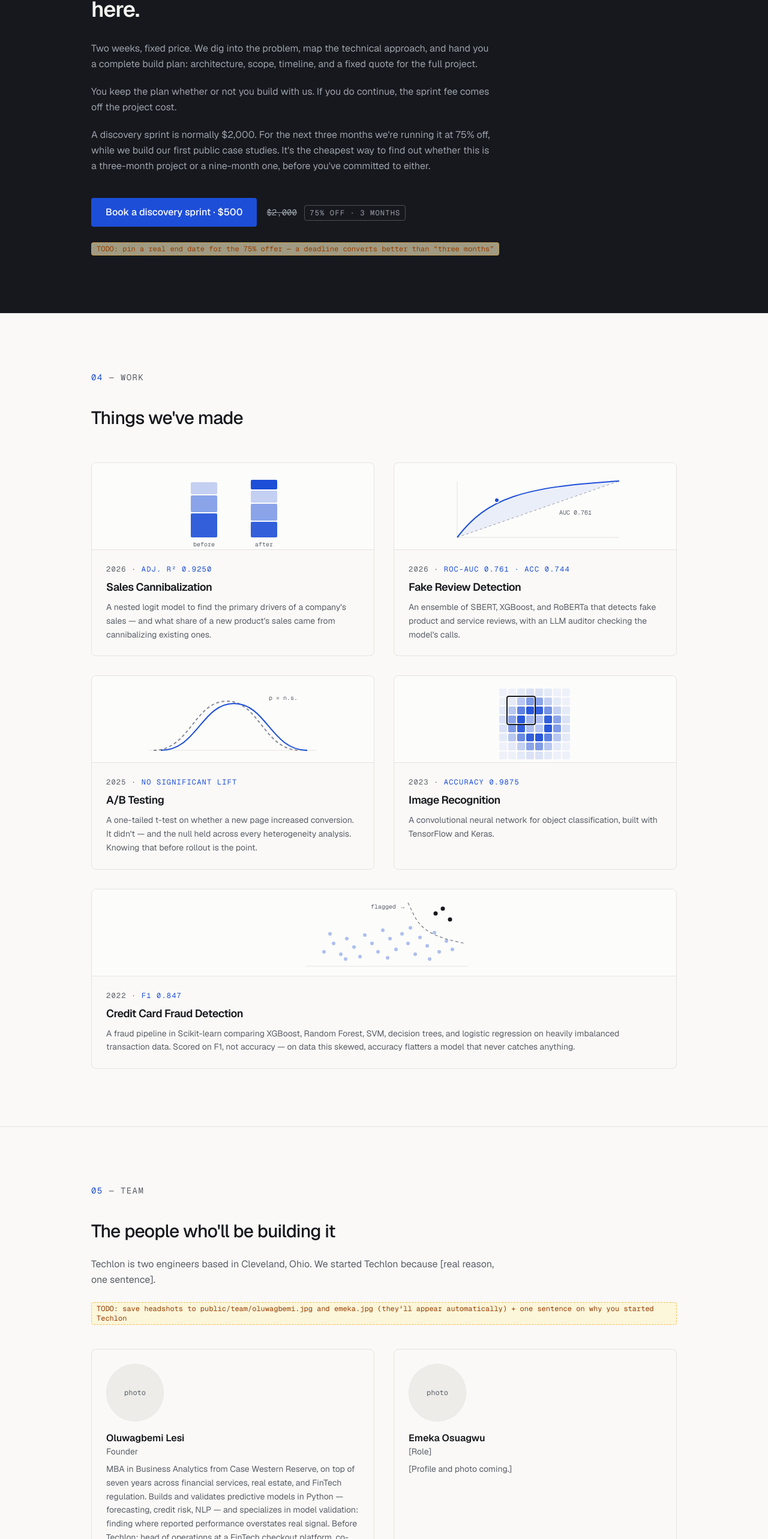
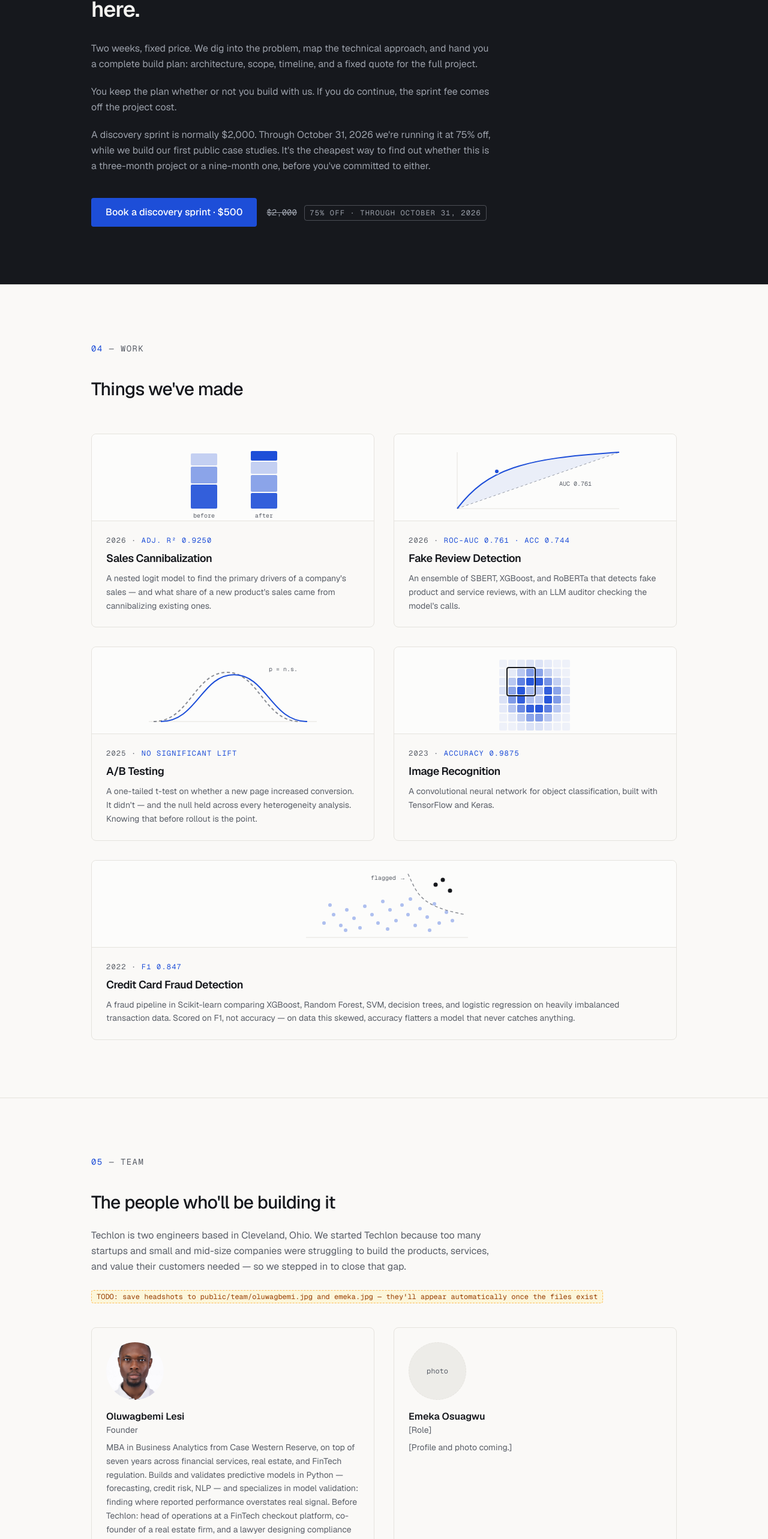
Before and after one commit to Techlon/company_site, a Next.js app: page / in a window 1280 px wide. Shown: the part 2528-5094 px from the top of the page at 60% size. Built offline with nearby package versions, Linux system fonts and the light colour scheme.

Commit message:
Add founder story, pin discovery sprint offer deadline, add founder photo
Why-we-started copy, Oct 31 2026 end date for the 75% intro sprint rate,
and Oluwagbemi's headshot on the team section.

```diff
--- a/app/page.tsx
+++ b/app/page.tsx
@@ -19,6 +19,7 @@ import {
 
 const SPRINT_LIST_PRICE = "$2,000";
 const SPRINT_PRICE = "$500";
+const SPRINT_OFFER_END = "October 31, 2026";
 
 const TEAM = [
   {
@@ -232,8 +233,8 @@ export default function Home() {
                 continue, the sprint fee comes off the project cost.
               </p>
               <p>
-                A discovery sprint is normally {SPRINT_LIST_PRICE}. For the
-                next three months we&apos;re running it at 75% off, while we
+                A discovery sprint is normally {SPRINT_LIST_PRICE}. Through{" "}
+                {SPRINT_OFFER_END} we&apos;re running it at 75% off, while we
                 build our first public case studies. It&apos;s the cheapest way
                 to find out whether this is a three-month project or a
                 nine-month one, before you&apos;ve committed to either.
@@ -249,15 +250,9 @@ export default function Home() {
               <p className="font-mono text-sm text-panel-muted">
                 <span className="line-through">{SPRINT_LIST_PRICE}</span>{" "}
                 <span className="ml-1 rounded border border-panel-muted/40 px-2 py-1 text-xs uppercase tracking-widest">
-                  75% off · 3 months
+                  75% off · through {SPRINT_OFFER_END}
                 </span>
               </p>
-            </div>
-            <div className="mt-6">
-              <Todo>
-                pin a real end date for the 75% offer — a deadline converts
-                better than &ldquo;three months&rdquo;
-              </Todo>
             </div>
           </div>
         </section>
@@ -309,13 +304,15 @@ export default function Home() {
             </p>
             <p className="max-w-2xl leading-relaxed text-muted">
               Techlon is two engineers based in Cleveland, Ohio. We started
-              Techlon because [real reason, one sentence].
+              Techlon because too many startups and small and mid-size
+              companies were struggling to build the products, services, and
+              value their customers needed — so we stepped in to close that
+              gap.
             </p>
             <div className="mb-4 mt-6">
               <Todo>
-                save headshots to public/team/oluwagbemi.jpg and emeka.jpg
-                (they&apos;ll appear automatically) + one sentence on why you
-                started Techlon
+                save headshots to public/team/oluwagbemi.jpg and emeka.jpg —
+                they&apos;ll appear automatically once the files exist
               </Todo>
             </div>
             <div className="mt-10 grid gap-8 sm:grid-cols-2">
```
Also changed, not shown: public/team/oluwagbemi.jpg (added).
